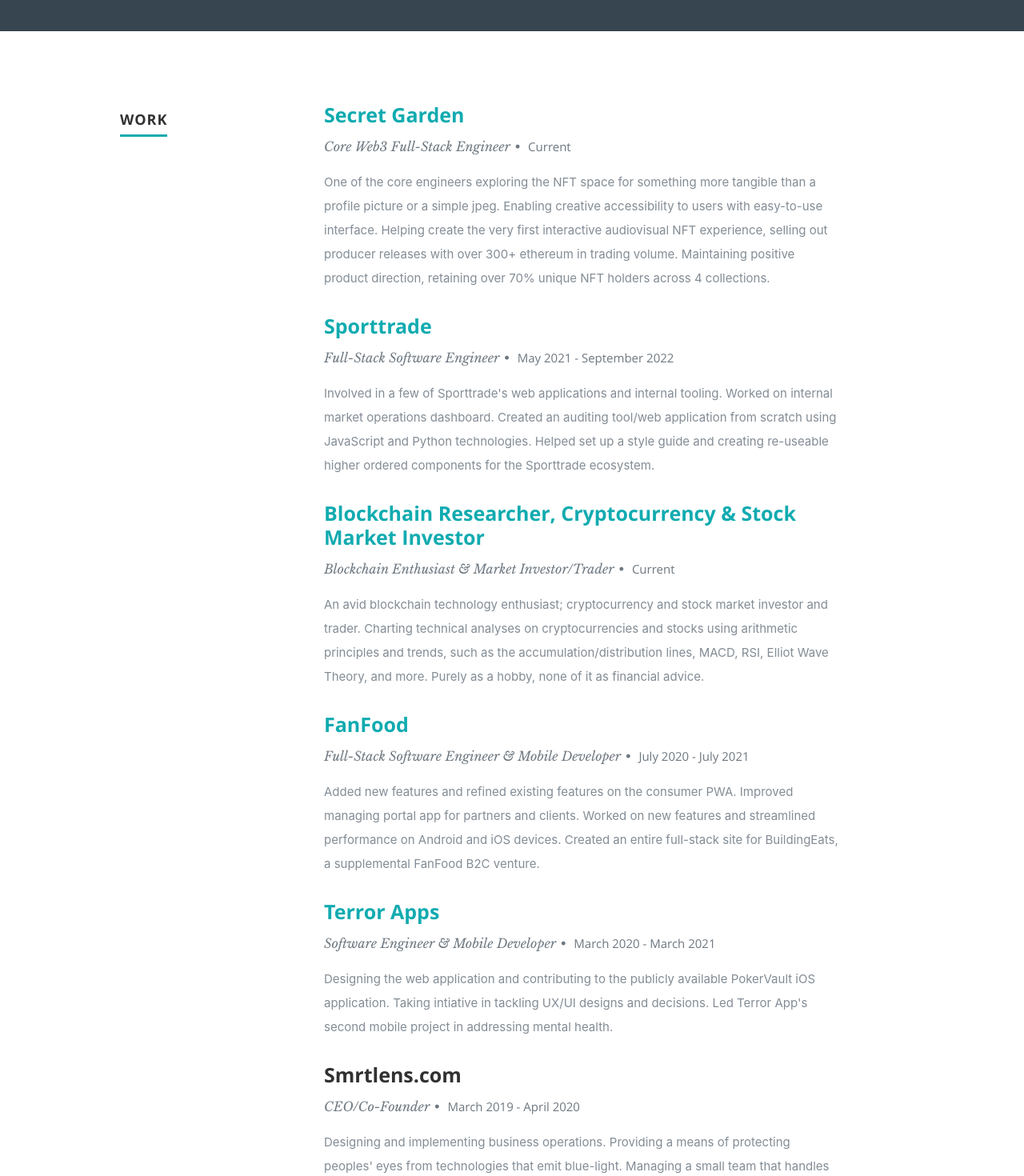
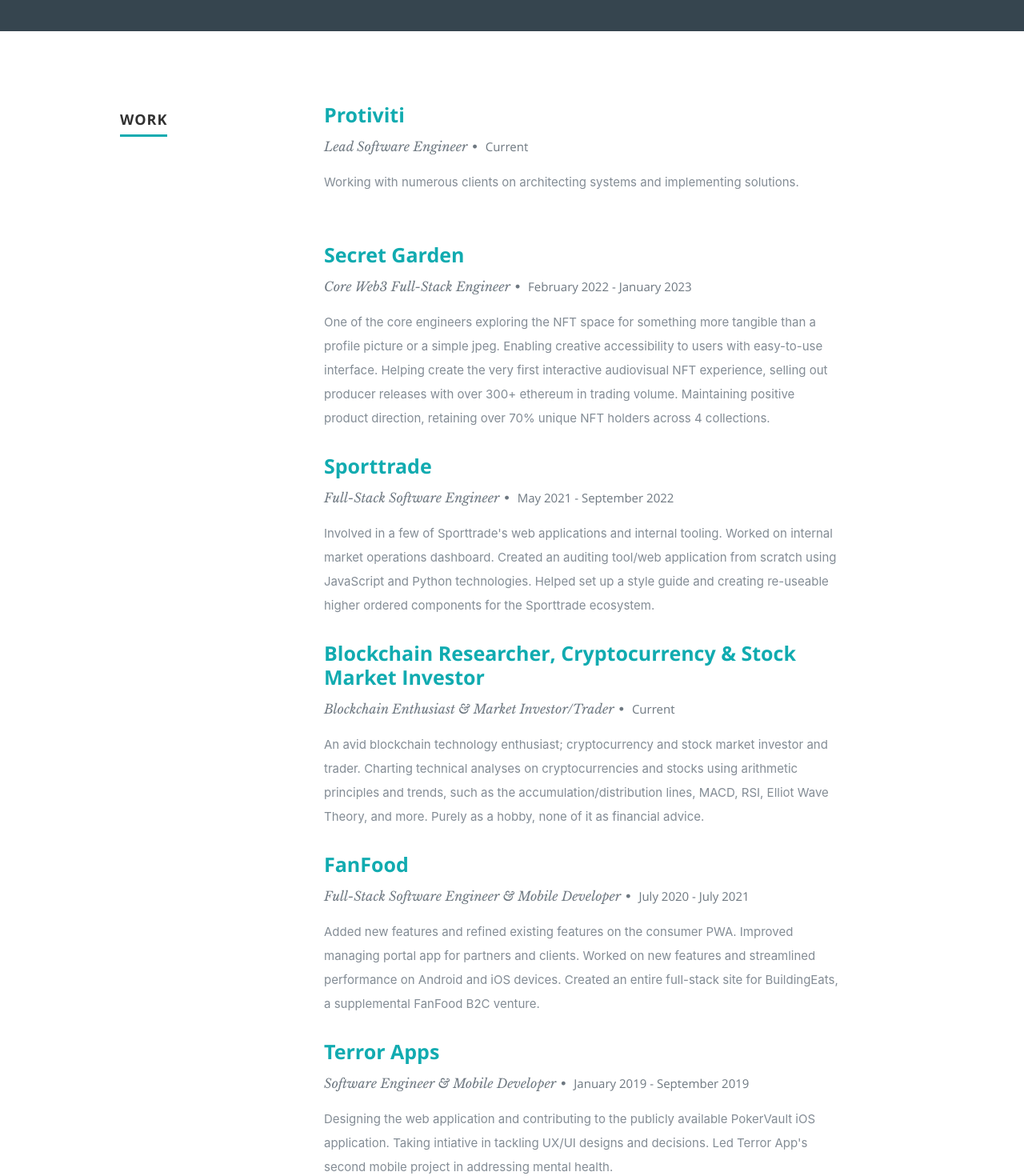
Before and after one commit to aaronsomo/portfolio, a React (Create React App) app: page / in a window 1280 px wide. Shown: the part 1380-2850 px from the top of the page at 80% size. Built offline with nearby package versions, Linux system fonts and the light colour scheme.

Commit message:
chore: updated work history

```diff
--- a/src/resumeData.js
+++ b/src/resumeData.js
@@ -55,11 +55,20 @@
   ],
   work: [
     {
+      CompanyName: 'Protiviti',
+      link: 'https://www.protiviti.com/',
+      specialization: 'Lead Software Engineer',
+      // MonthOfLeaving: 'February 2022',
+      // YearOfLeaving: 'September 2022',
+      Achievements:
+        "Working with numerous clients on architecting systems and implementing solutions.",
+    },
+    {
       CompanyName: 'Secret Garden',
       link: 'https://secretgarden.fm/',
       specialization: 'Core Web3 Full-Stack Engineer',
-      // MonthOfLeaving: 'February 2022',
-      // YearOfLeaving: 'September 2022',
+      MonthOfLeaving: 'February 2022',
+      YearOfLeaving: 'January 2023',
       Achievements:
         "One of the core engineers exploring the NFT space for something more tangible than a profile picture or a simple jpeg. Enabling creative accessibility to users with easy-to-use interface. Helping create the very first interactive audiovisual NFT experience, selling out producer releases with over 300+ ethereum in trading volume. Maintaining positive product direction, retaining over 70% unique NFT holders across 4 collections.",
     },
@@ -94,15 +103,15 @@
       CompanyName: 'Terror Apps',
       link: 'https://terror.llc/',
       specialization: 'Software Engineer & Mobile Developer',
-      MonthOfLeaving: 'March 2020',
-      YearOfLeaving: 'March 2021',
+      MonthOfLeaving: 'January 2019',
+      YearOfLeaving: 'September 2019',
       Achievements:
         "Designing the web application and contributing to the publicly available PokerVault iOS application. Taking intiative in tackling UX/UI designs and decisions. Led Terror App's second mobile project in addressing mental health.",
     },
     {
       CompanyName: 'Smrtlens.com',
       specialization: 'CEO/Co-Founder',
-      MonthOfLeaving: 'March 2019',
+      MonthOfLeaving: 'March 2017',
       YearOfLeaving: 'April 2020',
       Achievements:
         "Designing and implementing business operations. Providing a means of protecting peoples' eyes from technologies that emit blue-light. Managing a small team that handles order processing and distribution.",
@@ -111,7 +120,7 @@
       CompanyName: 'Infrastructure Engineering, Inc',
       specialization: 'Civil Engineer',
       MonthOfLeaving: 'March 2017',
-      YearOfLeaving: 'September 2019',
+      YearOfLeaving: 'September 2018',
       Achievements:
         'A part of a team that managed the construction of a safe pedestrian bridge path/walkway for the community that alleviated pedestrian congestion during peak hours. A part of a team that installed a community park for a neighborhood. Redesigned hundreds of pedestrian sidewalks and intersections to accommodate ADA standards and address drainage problems, among other issues.',
     },
```
